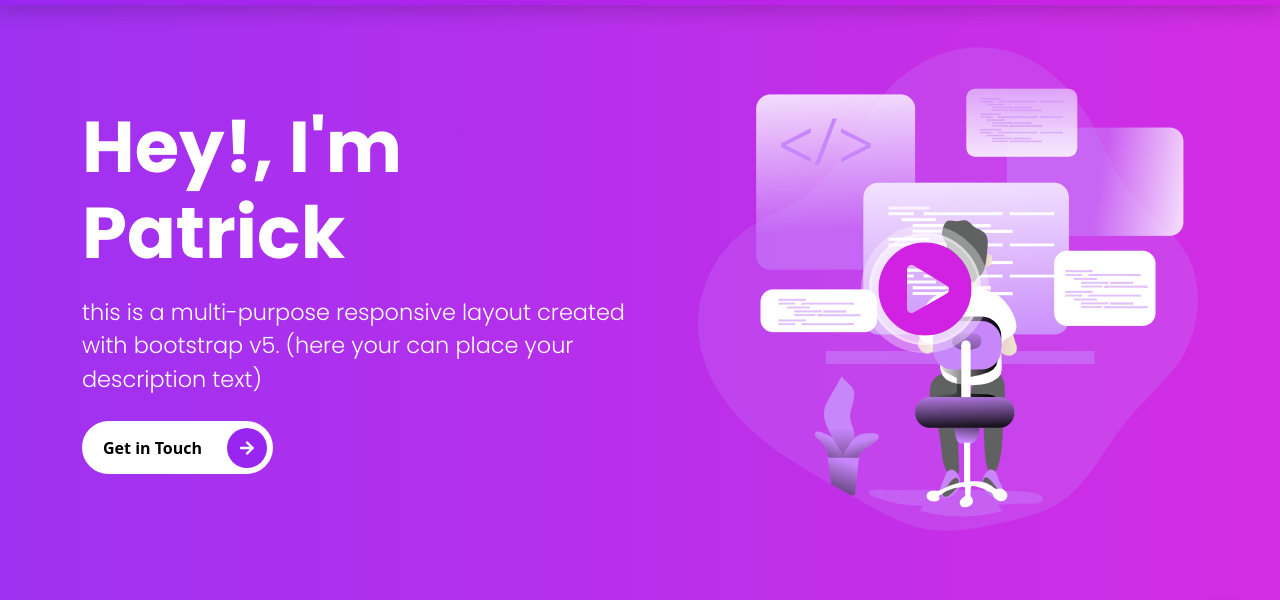
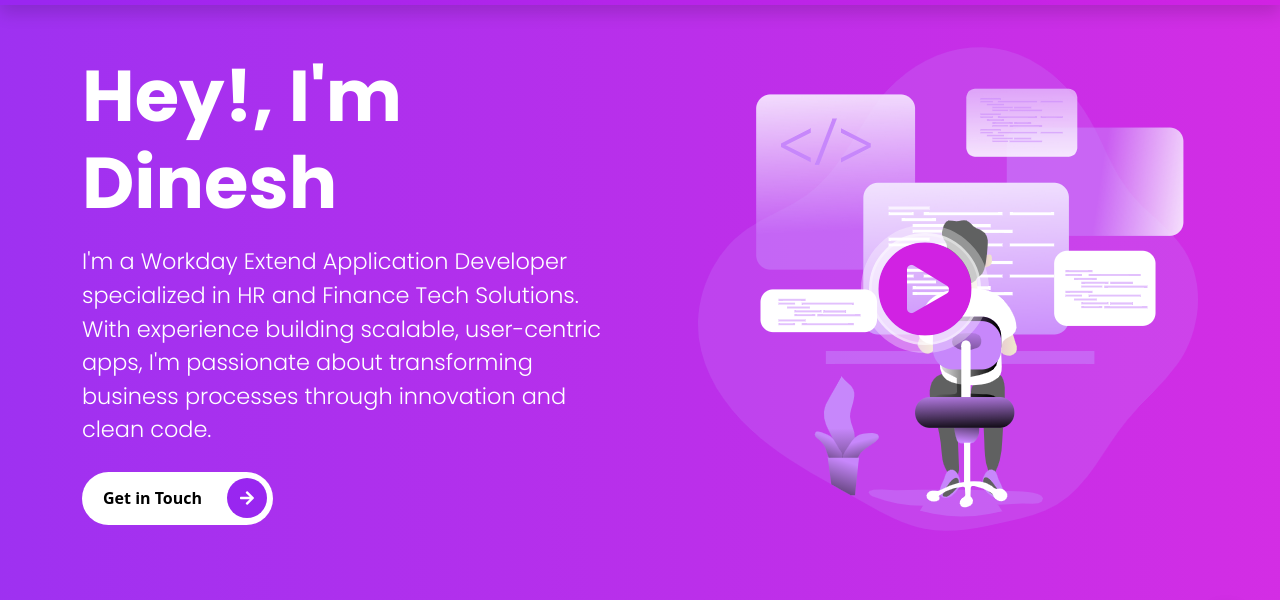
Before and after one commit to dineshdev11/portfolio, a website: page index.html in a window 1280 px wide. Shown: the part 121-721 px from the top of the page. Drawn offline with nearby package versions, Linux system fonts and the light colour scheme; files that its build step writes are made by us from their sources.

Commit message:
Update index.html

```diff
--- a/index.html
+++ b/index.html
@@ -5,7 +5,7 @@
   <meta charset="UTF-8">
   <meta http-equiv="X-UA-Compatible" content="IE=edge">
   <meta name="viewport" content="width=device-width, initial-scale=1">
-  <title>Patrix, Bootstrap 5 Landing Page</title>
+  <title>Dinesh - Software Developer - Workday Extend | Specialized in HR & Finance Tech Solutions |Custom Solutions Expert | Immediate Joiner</title>
   <link rel="stylesheet" href="assets/css/style.css">
   <link rel="stylesheet" href="assets/css/fontawesome.css">
   <link rel="stylesheet" href="https://cdn.jsdelivr.net/npm/glightbox/dist/css/glightbox.min.css" />
@@ -57,10 +57,9 @@
       <!-- START THE CONTENT FOR THE INTRO  -->
       <div class="col-md-6 intros text-start">
         <h1 class="display-2">
-            <span class="display-2--intro">Hey!, I'm Patrick</span>
+          <span class="display-2--intro">Hey!, I'm Dinesh</span>
           <span class="display-2--description lh-base">
-              this is a multi-purpose responsive layout created with bootstrap v5.
-              (here your can place your description text)
+            I'm a Workday Extend Application Developer specialized in HR and Finance Tech Solutions. With experience building scalable, user-centric apps, I'm passionate about transforming business processes through innovation and clean code.
           </span>
         </h1>
         <button type="button" class="rounded-pill btn-rounded">Get in Touch
@@ -88,6 +87,7 @@
     </path>
   </svg>
 </section>
+
 
   <!-- //////////////////////////////////////////////////////////////////////////////////////////////
                              START SECTION 3 - THE CAMPANIES SECTION
```
Lines whose indentation alone changed are shown as unchanged.
